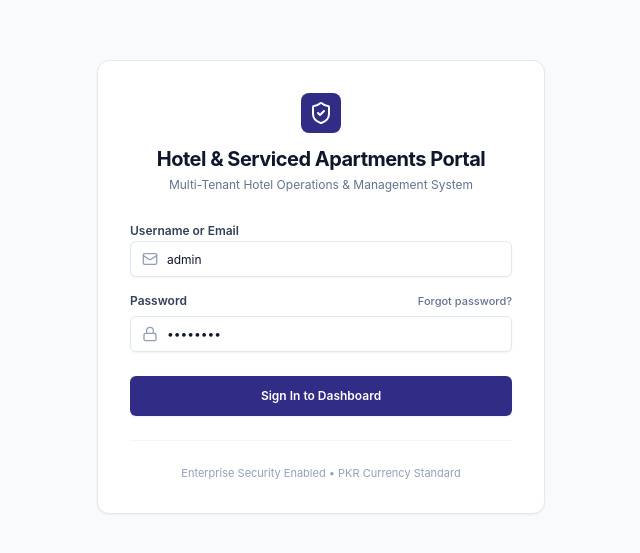
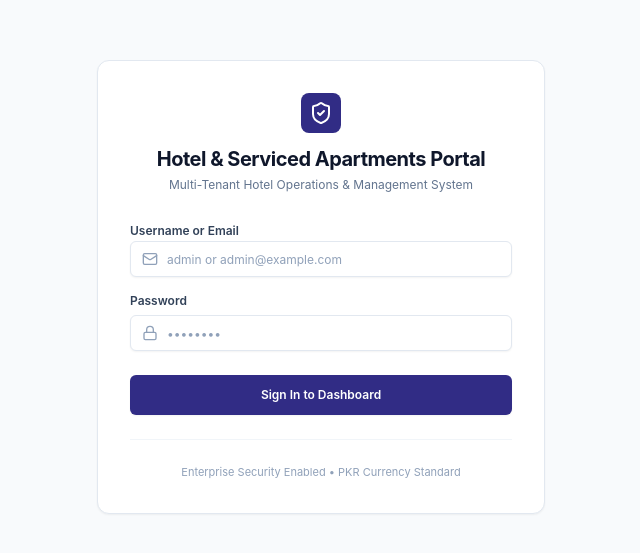
Before and after one commit to sirajtariq/Hotel-Management-System-Client, a React (Vite) app: page /login in a window 1280 px wide. Shown: the part 113-666 px from the top of the page, without its empty margins (319-959 px from the left). Built offline with nearby package versions, Linux system fonts and the light colour scheme; no server answers.

Commit message:
deployement 1

```diff
--- a/src/features/auth/components/LoginForm.tsx
+++ b/src/features/auth/components/LoginForm.tsx
@@ -28,10 +28,10 @@ export function LoginForm() {
     formState: { errors, isSubmitting },
   } = useForm<LoginSchema>({
     resolver: zodResolver(loginSchema),
-    defaultValues: {
-      email: 'admin',
-      password: 'Admin!@#',
-    },
+    // defaultValues: {
+    //   email: 'admin',
+    //   password: 'Admin!@#',
+    // },
   });
 
   const onSubmit = async (data: LoginSchema) => {
@@ -74,9 +74,9 @@ export function LoginForm() {
       <div className="space-y-1.5">
         <div className="flex items-center justify-between">
           <label className="text-xs font-semibold text-slate-700">Password</label>
-          <a href="#forgot" className="text-[11px] text-slate-500 hover:text-slate-900 font-medium">
+          {/* <a href="#forgot" className="text-[11px] text-slate-500 hover:text-slate-900 font-medium">
             Forgot password?
-          </a>
+          </a> */}
         </div>
         <div className="relative">
           <Lock className="absolute left-3 top-2.5 h-4 w-4 text-slate-400" />
```
